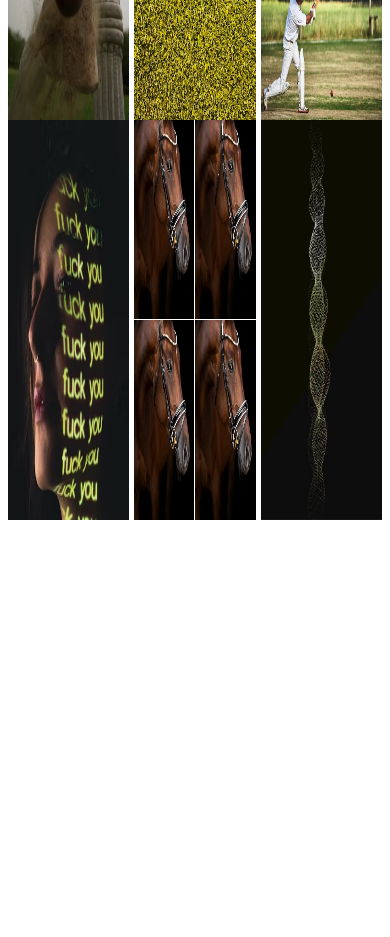
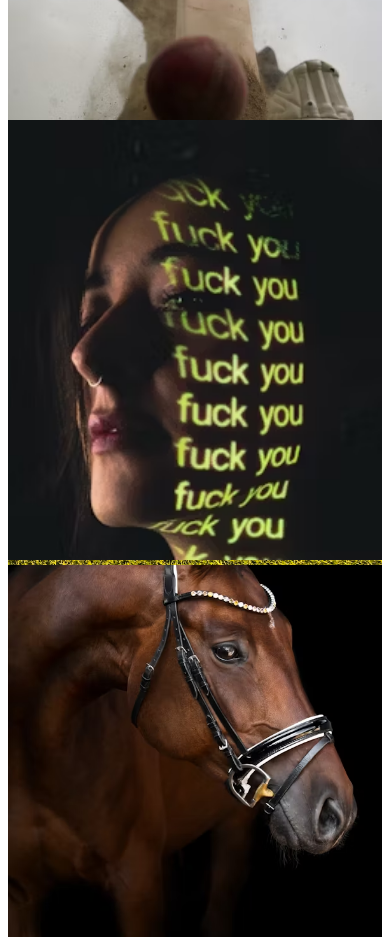
Before and after one commit to shohan12727/College-demo-images, a plain HTML site: page index.html in a window 390 px wide. Shown: the part 760-1697 px from the top of the page. Before the commit the page ends 1288 px from the top, so only its background shows below. Drawn offline with Linux system fonts and the light colour scheme.

Commit message:
fixed code

```diff
--- a/styles/style.css
+++ b/styles/style.css
@@ -24,3 +24,14 @@ img{
     grid-template-columns: repeat(2,1fr);
     gap: 1px;
 }
+/* Responsive media quary */
+
+@media  screen and (max-width:576px) {
+    .row{
+        flex-direction: column;
+        .square-college{
+        grid-template-columns: 1fr;
+        }
+    }
+
+}
```
